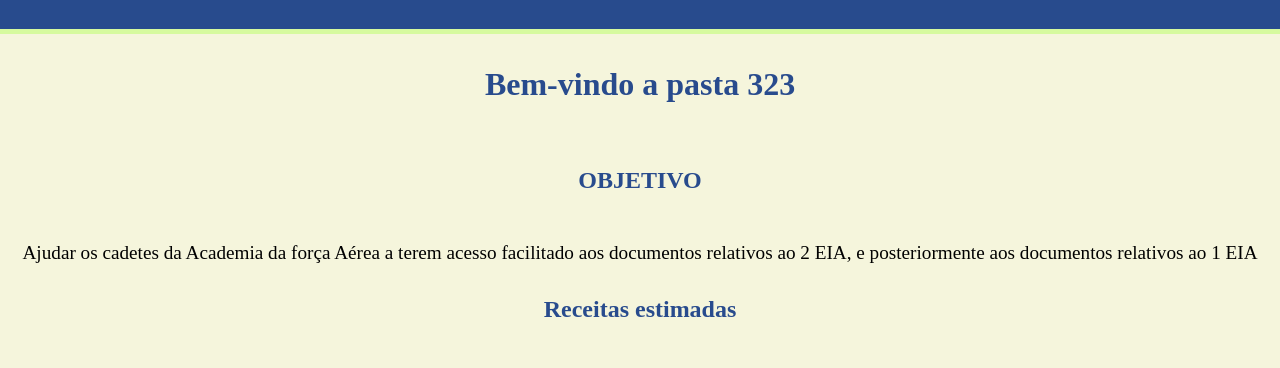
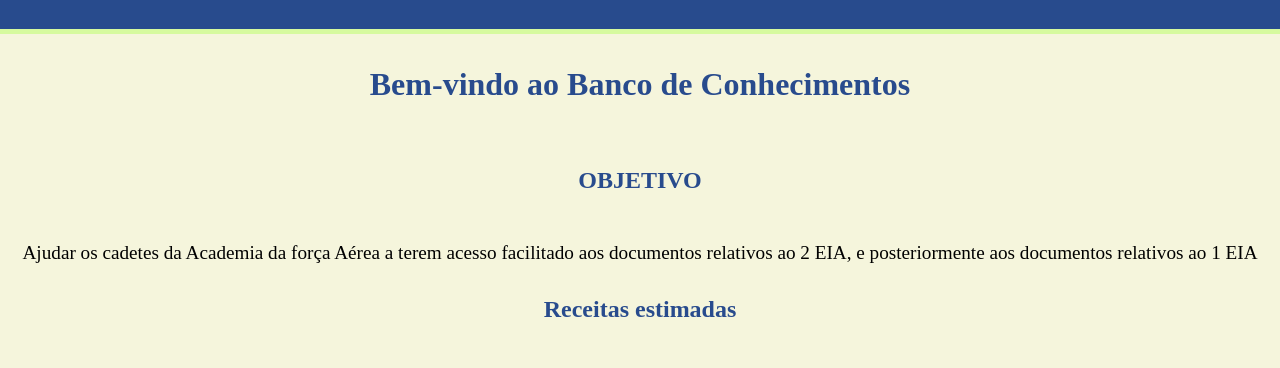
Before and after one commit to Guedes030/teste, a plain HTML site: page index.html in a window 1280 px wide. Shown: the part 706-1074 px from the top of the page. Drawn offline with Linux system fonts and the light colour scheme.

Commit message:
Update index.html

```diff
--- a/index.html
+++ b/index.html
@@ -100,7 +100,7 @@ color: #284B8D;
     </header>
     <main>
             <section>
-                <h1 style="color: #284B8D;font-size: 2rem;padding: 2rem;">Bem-vindo a pasta 323</h1>
+                <h1 style="color: #284B8D;font-size: 2rem;padding: 2rem;">Bem-vindo ao Banco de Conhecimentos</h1>
                 <div id="div1">
                 <h2>OBJETIVO</h2>
                 <p>Ajudar os cadetes da Academia da força Aérea a terem acesso facilitado aos documentos relativos ao 2 EIA, e posteriormente
```
